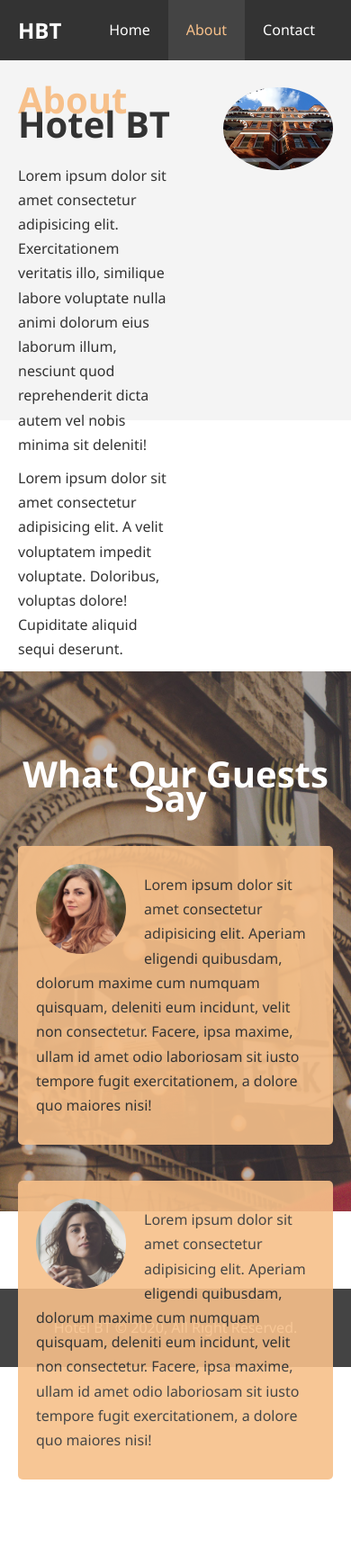
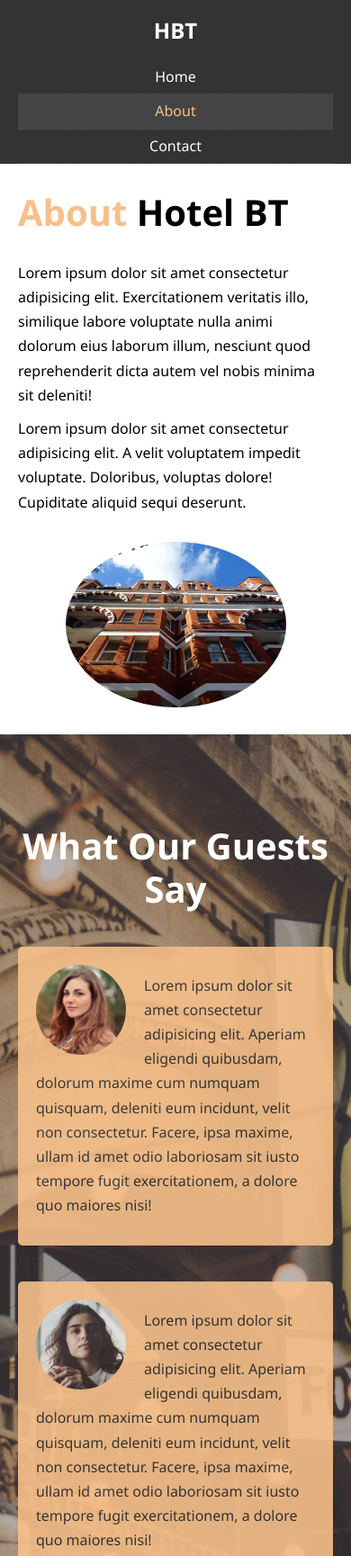
Before and after one commit to hudaprs/css_hotel, a plain HTML site: page about.html in a window 390 px wide. Shown: the top 1729 px of the page at 90% size. Before the commit the page ends 1644 px from the top, so only its background shows below. Drawn offline with Linux system fonts and the light colour scheme.

Commit message:
add responsive

```diff
--- a/about.html
+++ b/about.html
@@ -6,6 +6,7 @@
   <meta name="description" content="Welcome to our confy hotel">
   <meta name="keyword" content="hotel,bandung hotel,kiaracondong">
   <link rel="stylesheet" href="css/style.css">
+  <link rel="stylesheet" media="screen and (max-width: 768px)" href="css/mobile.css">
   <title>Hotel | About</title>
 </head>
 <body>
@@ -41,7 +42,7 @@
   </header>
 
   <!-- About Info -->
-  <section id="about-info" class="bg-light py-3">
+  <section id="about-info" class=" py-3">
     <div class="container">
       <div class="info-left">
         <h1 class="l-heading">
@@ -63,7 +64,7 @@
 
   <div class="clr"></div>
 
-  <section id="testimonials" class="py-3">
+  <section id="testimonials">
     <div class="container">
       <h2 class="l-heading">
         What Our Guests Say
@@ -85,7 +86,6 @@
     </div>
   </section>
 
-  <div class="clr"></div>
 
   <footer id="main-footer">
     <p>Hotel BT &copy; 2020, All Right Reserved.</p>
--- /dev/null
+++ b/css/mobile.css
@@ -0,0 +1,54 @@
+/* Navbar */
+#navbar h1 {
+  float: none;
+  text-align: center;
+}
+
+#navbar ul, #navbar ul li {
+  float: none;
+}
+
+#navbar ul li a {
+  padding: 5px;
+  border-bottom: 1px #555 dotted;
+}
+
+/* Showcase */
+#showcase .showcase-content {
+  padding-top: 70px;
+}
+
+/* Home Info */
+#home-info {
+  height: 550px;
+}
+
+#home-info .info-img {
+  display: none;
+}
+
+#home-info .info-content {
+  float: none;
+  width: 100%;
+}
+
+/* About Info */
+#about-info .info-left,
+#about-info .info-right {
+  float: none;
+  width: 100%;
+}
+
+#about-info .info-right {
+  padding-top: 20px;
+}
+
+/* Boxes */
+.box {
+  float: none;
+  width: 100%;
+}
+
+#contact-info .box {
+  border-bottom: 1px #444 dotted;
+}
--- a/css/style.css
+++ b/css/style.css
@@ -26,6 +26,7 @@ p {
   max-width: 1100px;
   margin: auto;
   padding: 0 20px;
+  overflow: auto;
 }
 
 .text-primary {
@@ -37,6 +38,7 @@ p {
 }
 
 .btn {
+  display: inline-block;
   border: none;
   cursor: pointer;
   color: #fff;
@@ -76,6 +78,7 @@ p {
 
 .l-heading {
   font-size: 40px;
+  line-height: 1.2;
 }
 
 /* Padding */
@@ -108,7 +111,7 @@ p {
 }
 
 #navbar ul li a {
-  float: left;
+  display: block;
   padding: 20px;
   text-align: center;
 }
@@ -178,10 +181,6 @@ p {
 }
 
 /* About Info */
-#about-info {
-  height: 400px;
-}
-
 #about-info .info-left {
   float: left;
   width: 50%;
@@ -195,16 +194,17 @@ p {
 }
 
 #about-info .info-right img {
-  float: right;
+  display: block;
+  margin: auto;
   width: 70%;
   border-radius: 50%;
 }
 
 /* Testimonials */
 #testimonials {
-  background: url('../img/test-bg.jpg') center center/cover;
-  height: 600px;
+  background: url('../img/test-bg.jpg') no-repeat center center/cover;
   padding-top: 100px;
+  height: 100%;
 }
 
 #testimonials h2 {
```
Also changed, not shown: contact.html (+1 -0 lines), index.html (+2 -1 lines).
